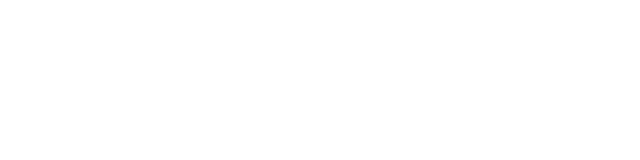
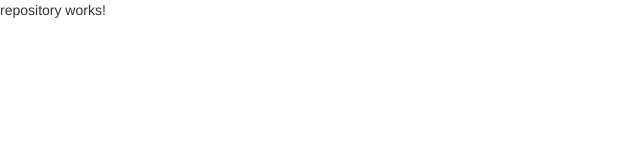
Before and after one commit to Nugits/Browser, an Angular app: page /1/1 in a window 1280 px wide. Before the commit this address led to /. Shown: the top 160 px of the page, without its empty margins (0-640 px from the left). Built offline with nearby package versions, Linux system fonts and the light colour scheme.

Commit message:
Added RepositoryComponent and updated routes

```diff
--- a/src/app/app.module.ts
+++ b/src/app/app.module.ts
@@ -3,15 +3,17 @@
 import { FormsModule } from '@angular/forms';
 import { HttpModule } from '@angular/http';
 
-import { AppRoutingModule } from './app-routing/app-routing.module';
+import { AppRoutingModule } from './app-routing.module';
 
 import { AppComponent } from './app.component';
 import { IndexComponent } from './components/index/index.component';
+import { RepositoryComponent } from './components/repository/repository.component';
 
 @NgModule({
   declarations: [
     AppComponent,
-    IndexComponent
+    IndexComponent,
+    RepositoryComponent
   ],
   imports: [
     BrowserModule,
--- /dev/null
+++ b/src/app/components/repository/repository.component.html
@@ -0,0 +1,3 @@
+<p>
+  repository works!
+</p>
--- /dev/null
+++ b/src/app/components/repository/repository.component.ts
@@ -0,0 +1,22 @@
+import { Component, OnInit } from '@angular/core';
+
+import { ActivatedRoute, Router, Route } from '@angular/router';
+
+@Component({
+  selector: 'app-repository',
+  templateUrl: './repository.component.html',
+  styleUrls: ['./repository.component.css']
+})
+export class RepositoryComponent implements OnInit {
+
+  constructor(
+    private activatedRoute: ActivatedRoute
+  ) { }
+
+  ngOnInit() {
+    let owner: string = this.activatedRoute.snapshot.params['owner'];
+    let repo: string = this.activatedRoute.snapshot.params['repository'];
+    console.log(`Owner: ${owner}, Repo: ${repo}`);
+  }
+
+}
```
Also changed, not shown: src/app/app-routing.module.ts (renamed from src/app/app-routing/app-routing.module.ts, +6 -1 lines), src/app/components/repository/repository.component.css (added), 1 other file (tests, documents, lock files or other folders).
